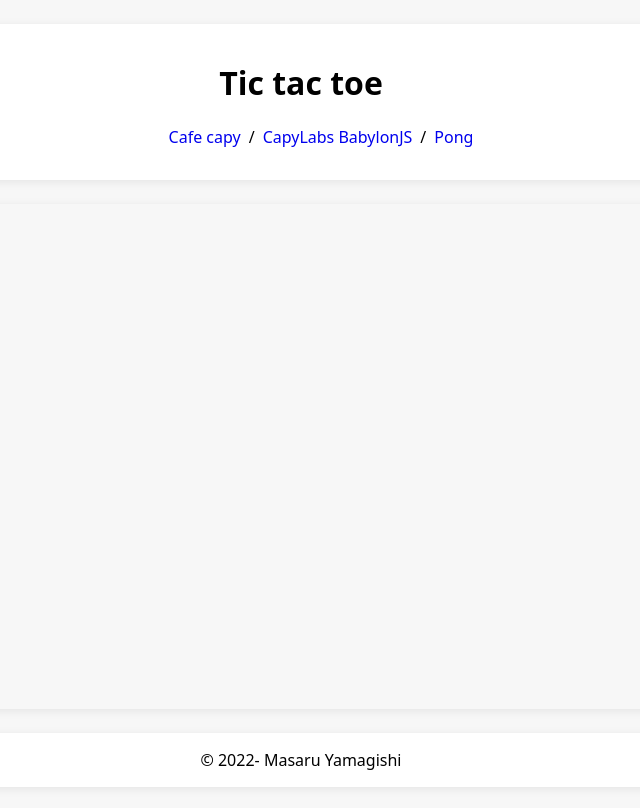
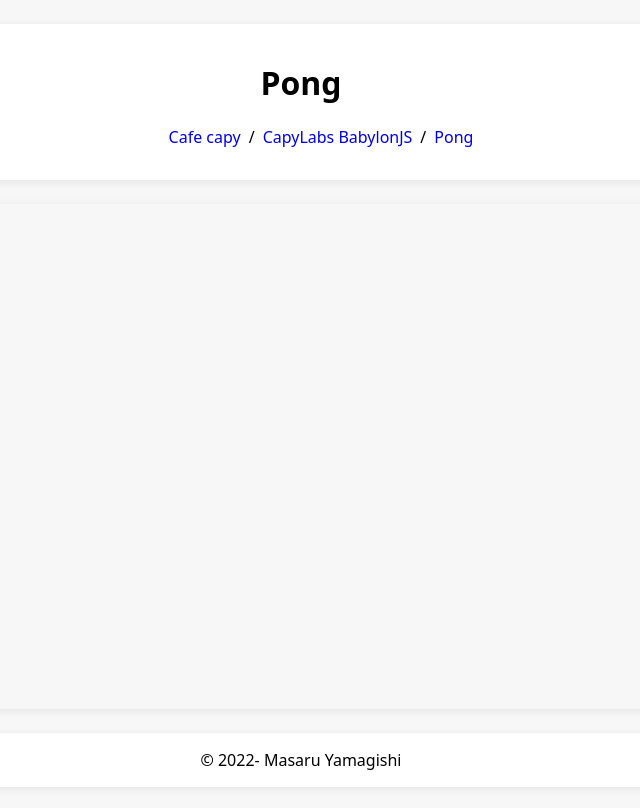
Before and after one commit to yamayuski/CapyLabsBabylonJS, a website: page packages/capylabs-samples/app/pong/index.html in a window 1280 px wide. Shown: the whole page, without its empty margins (339-979 px from the left). Drawn offline with Linux system fonts and the light colour scheme.

Commit message:
WIP: add pong sample

```diff
--- a/packages/capylabs-samples/app/lib.css
+++ b/packages/capylabs-samples/app/lib.css
@@ -15,6 +15,7 @@ a:hover {
 header, main, footer {
   width: 100vw;
   max-width: 800px;
+  box-sizing: border-box;
   background-color: #FFFFFF;
   margin: 1.5rem auto;
   padding: 1rem;
--- a/packages/capylabs-samples/app/pong/index.html
+++ b/packages/capylabs-samples/app/pong/index.html
@@ -9,7 +9,7 @@
   </head>
   <body>
     <header>
-      <h1>Tic tac toe</h1>
+      <h1>Pong</h1>
       <ol id="breadcrumb">
         <li><a href="/">Cafe capy</a></li>
         <li><a href="/CapyLabsBabylonJS">CapyLabs BabylonJS</a></li>
```
Also changed, not shown: packages/capylabs-samples/app/pong/index.mts.
